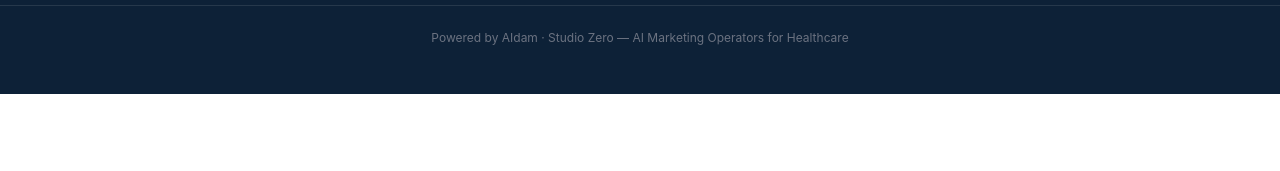
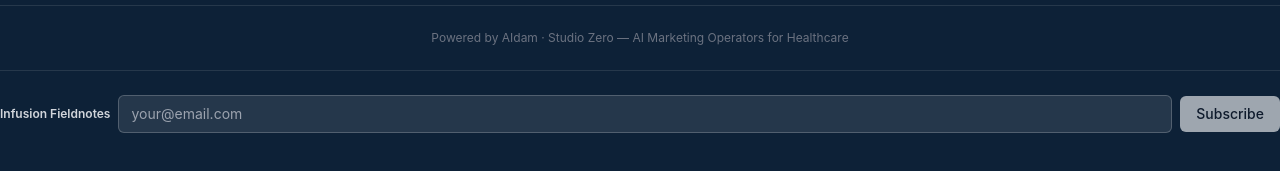
Before and after one commit to pete0585/iv-therapy-clinics-directory, a Next.js app: page / in a window 1280 px wide. Shown: the part 2848-3019 px from the top of the page. Before the commit the page ends 2942 px from the top, so only its background shows below. Built offline with nearby package versions, Linux system fonts and the light colour scheme; no server answers.

Commit message:
feat(newsletter): add compact NewsletterSignup to footer

```diff
--- a/app/layout.tsx
+++ b/app/layout.tsx
@@ -2,6 +2,7 @@
 import type { Metadata } from 'next'
 import Link from 'next/link'
 import './globals.css'
+import NewsletterSignup from '@/components/NewsletterSignup'
 
 export const metadata: Metadata = {
   title: {
@@ -132,6 +133,11 @@
               <a href="https://studiozerohq.com" target="_blank" rel="noopener noreferrer" className="hover:underline transition-colors">Studio Zero — AI Marketing Operators for Healthcare</a>
             </p>
           </div>
-        </footer>
+
+      {/* Newsletter signup compact */}
+      <div className="mt-6 pt-6 border-t border-white/10">
+        <NewsletterSignup compact />
+      </div>
+  </footer>
   )
 }
```
